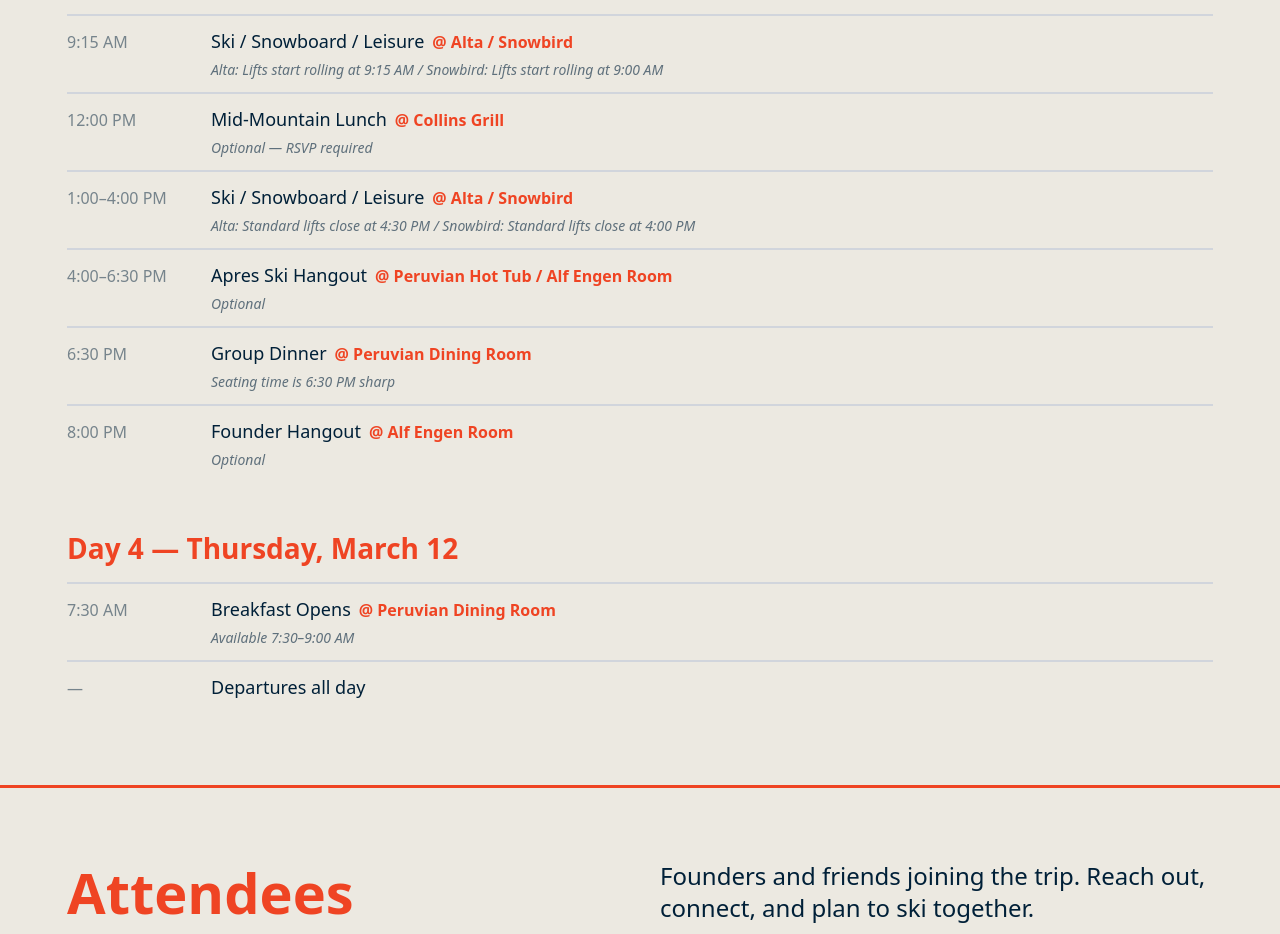
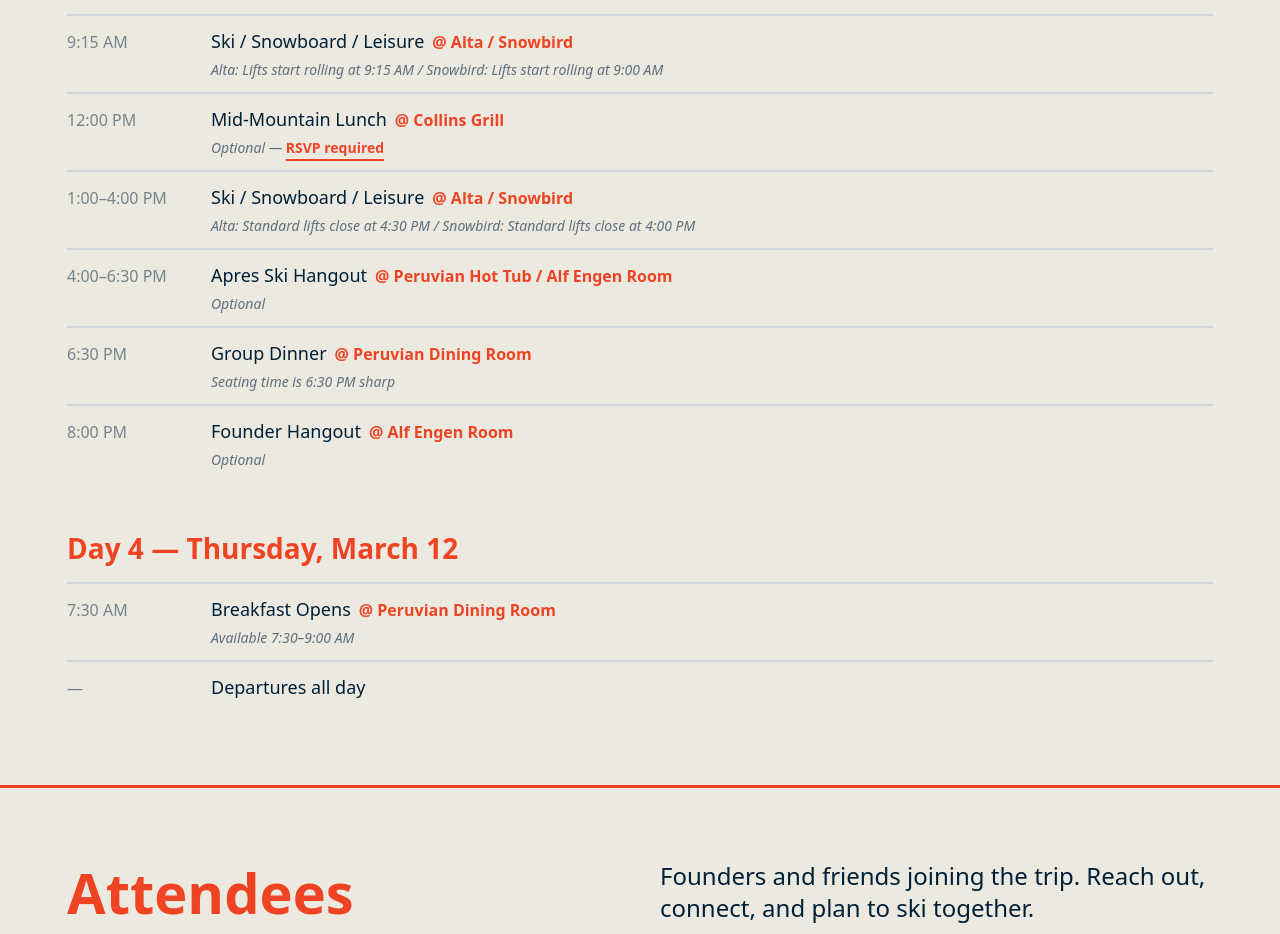
Before and after one commit to hhirshland/camp-resolute-winter-2026, a Next.js app: page / in a window 1280 px wide. Shown: the part 1880-2814 px from the top of the page. Built offline with nearby package versions, Linux system fonts and the light colour scheme; a web font is replaced by a local one.

Commit message:
rsvp link added

```diff
--- a/src/app/page.tsx
+++ b/src/app/page.tsx
@@ -142,7 +142,19 @@
         time: "12:00 PM",
         activity: "Mid-Mountain Lunch",
         location: "Collins Grill",
-        note: "Optional — RSVP required",
+        note: (
+          <>
+            Optional —{" "}
+            <a
+              href="https://docs.google.com/spreadsheets/d/1MfHnnOqdma2TcqoTX78GA-5PHF14vEZZhkbavidKo5w/edit?gid=0#gid=0"
+              target="_blank"
+              rel="noopener noreferrer"
+              className="resolute-link not-italic"
+            >
+              RSVP required
+            </a>
+          </>
+        ),
       },
       {
         time: "1:00–4:00 PM",
```
